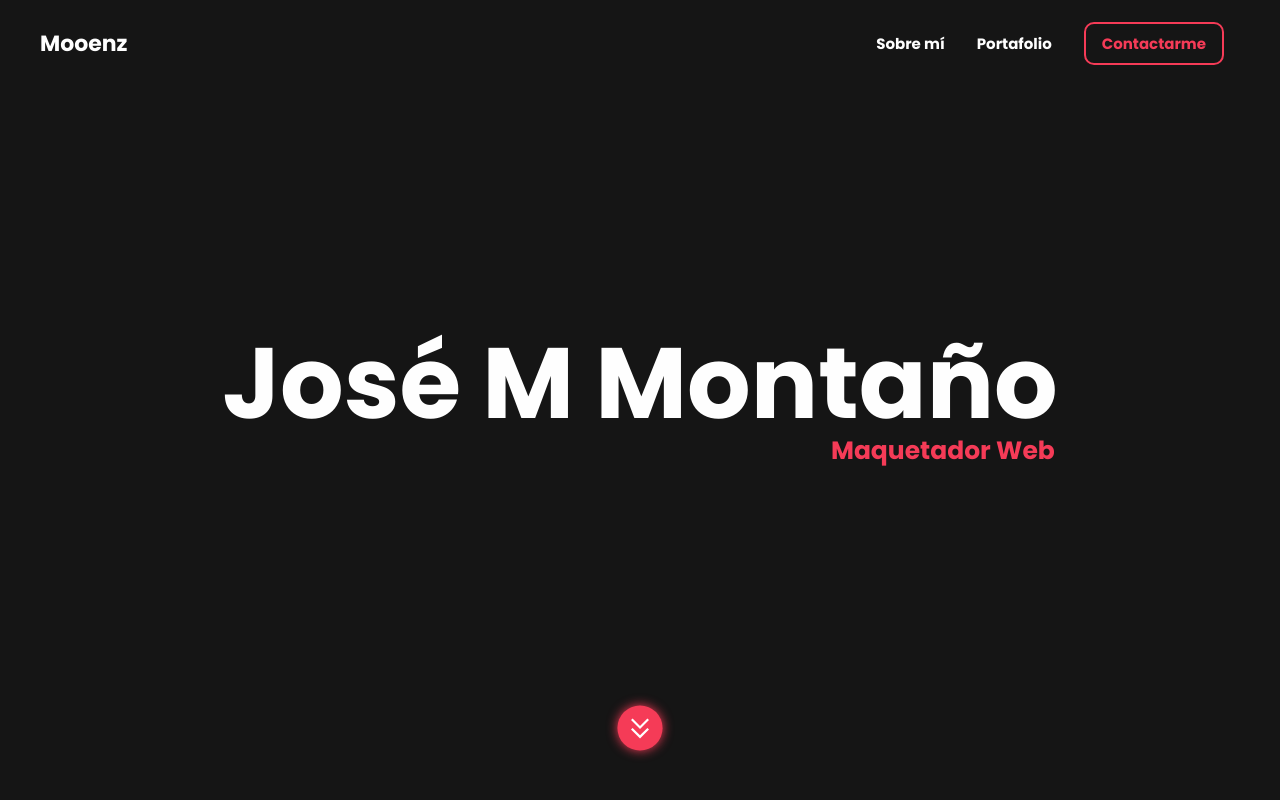
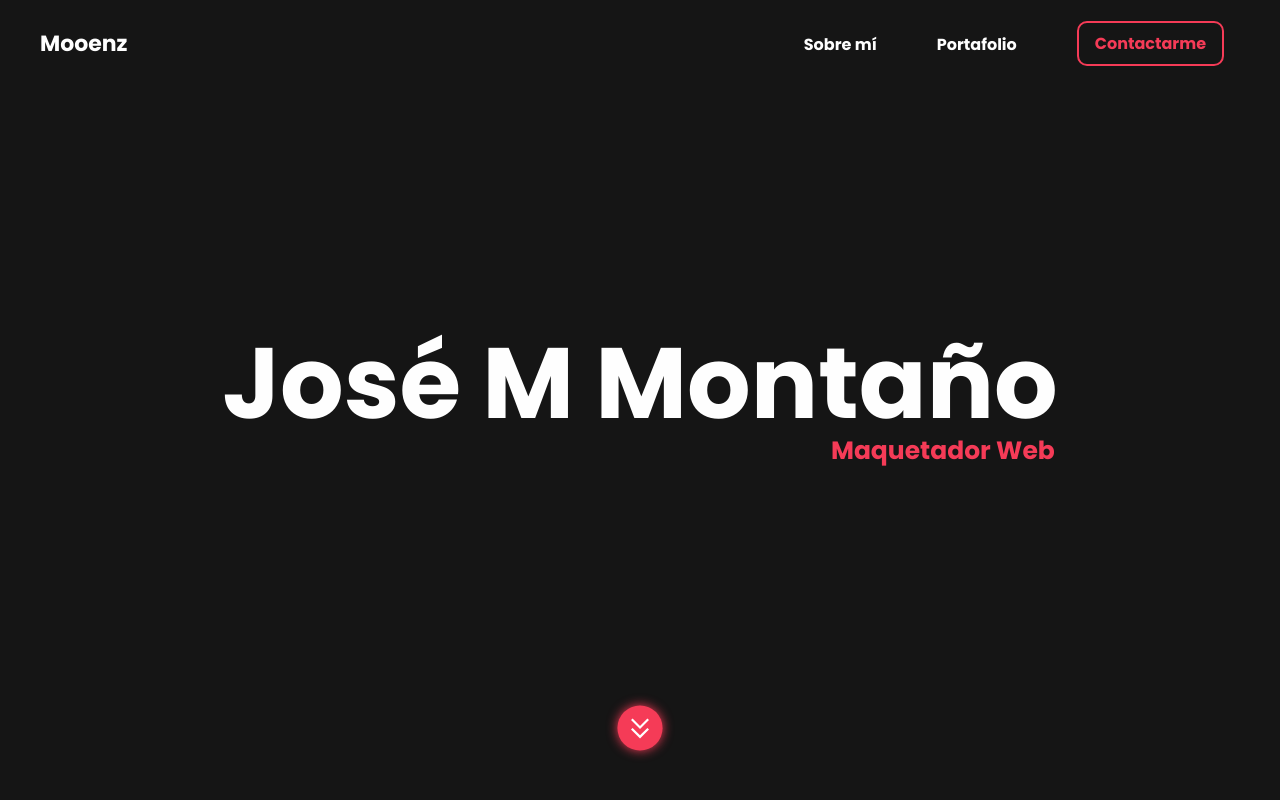
Before and after one commit to dioverdm/portfolio, a Next.js app: page / in a window 1280 px wide. Shown: the top 800 px of the page. Built offline with nearby package versions, Linux system fonts and the light colour scheme.

Commit message:
agrego espaciado entre los li

```diff
--- a/components/Navbar/styles.js
+++ b/components/Navbar/styles.js
@@ -13,7 +13,7 @@ export const Nav = styled.section`
 
 export const Container = styled.nav`
   width: 100%;
-  height: 100%;
+  height: 55px;
   display: flex;
   justify-content: space-between;
   align-items: center;
@@ -93,7 +93,7 @@ export const Links = styled.ul`
     align-items: center;
     gap: 0;
     padding: 0;
-    font-size: 1.5rem;
+    font-size: 1.6rem;
     background: none;
     backdrop-filter: none;
     box-shadow: none;
@@ -152,9 +152,8 @@ export const Tap = styled.a`
   position: relative;
   width: 100%;
   height: 100%;
-  padding: 16px;
+  padding: 16px 30px;
   transition: color 0.5s;
-  cursor: pointer;
   color: ${({ activeTap, tapTitle }) => activeTap === tapTitle && redCherry};
 
   &:hover {
@@ -162,11 +161,11 @@ export const Tap = styled.a`
   }
 `;
 
-export const Button = styled.span`
+export const Button = styled.button`
   position: relative;
   display: inline-block;
   padding: 8px 24px;
-  margin: 0 16px;
+  margin: 0 16px 0 30px;
   border: 2px solid ${redCherry};
   border-radius: 10px;
   background-color: transparent;
@@ -180,7 +179,7 @@ export const Button = styled.span`
   overflow: hidden;
 
   @media screen and (min-width: 790px) {
-    font-size: 1.5rem;
+    font-size: 1.6rem;
     padding: 8px 16px;
   }
 
```
Also changed, not shown: public/icons/arrow-down.svg (added).
